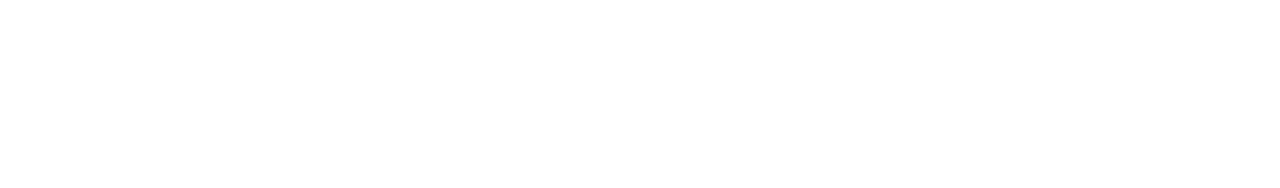
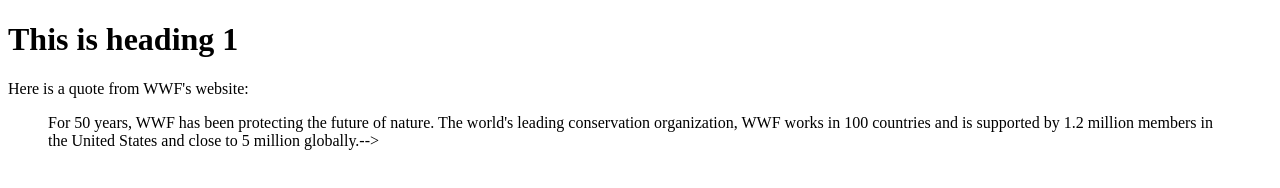
Before and after one commit to MariaOdinson/if-html, a website: page index.html in a window 1280 px wide. Drawn offline with Linux system fonts and the light colour scheme.

Commit message:
Installed Prettier, added new elements to index.html

```diff
--- a/index.html
+++ b/index.html
@@ -1,10 +1,17 @@
 <!DOCTYPE html>
 <html lang="en">
-<head>
-    <meta charset="UTF-8">
+  <head>
+    <meta charset="UTF-8" />
     <title>Title</title>
-</head>
-<body>
-
-</body>
+    <h1>This is heading 1</h1>
+    <p>Here is a quote from WWF's website:</p>
+    <blockquote cite="http://www.worldwildlife.org/who/index.html">
+For 50 years, WWF has been protecting the future of nature.
+The world's leading conservation organization,
+WWF works in 100 countries and is supported by
+ 1.2 million members in the United States and
+ close to 5 million globally.-->
+    </blockquote>
+  </head>
+  <body></body>
 </html>
```
Also changed, not shown: package.json (added, +23 -0 lines), 2 other files.
